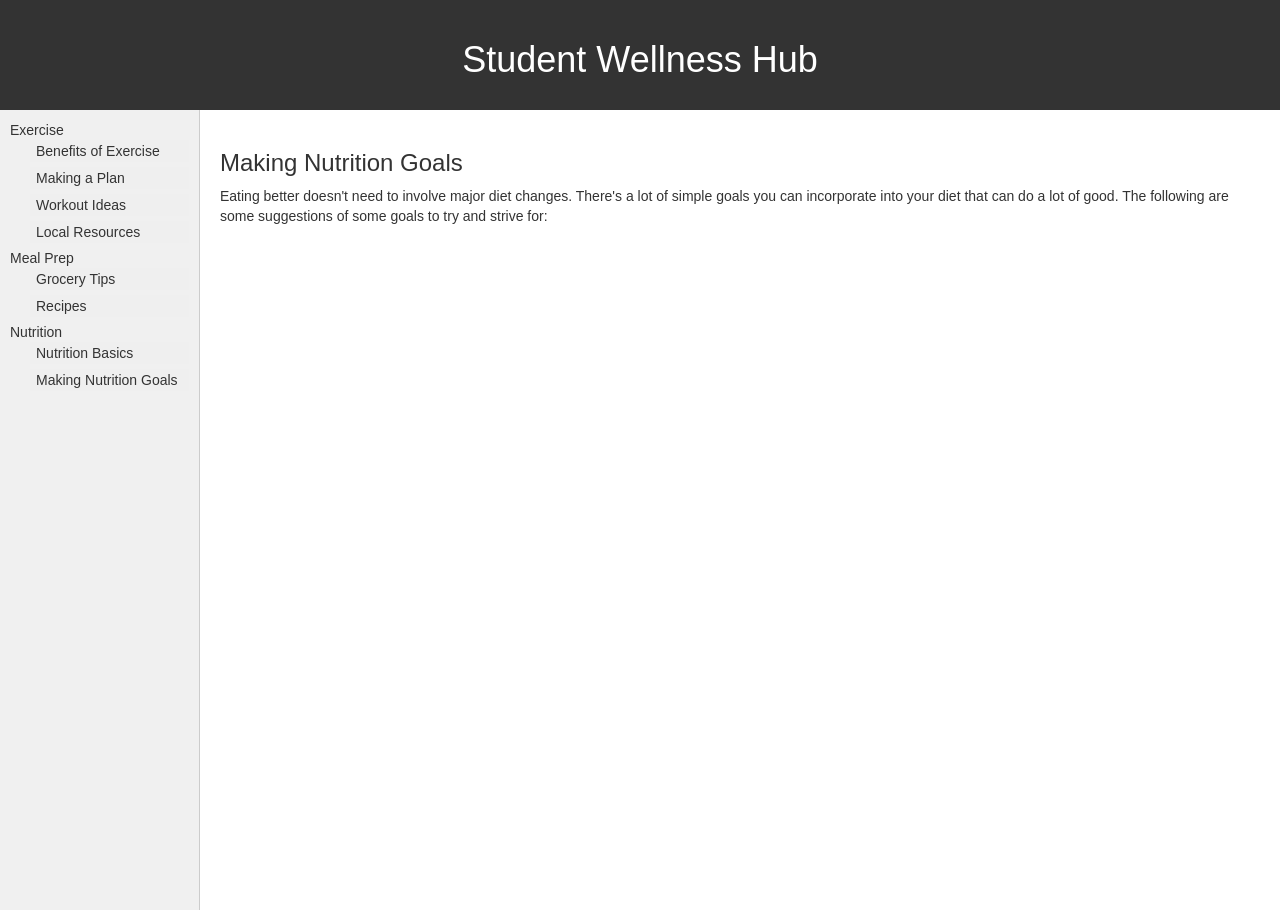
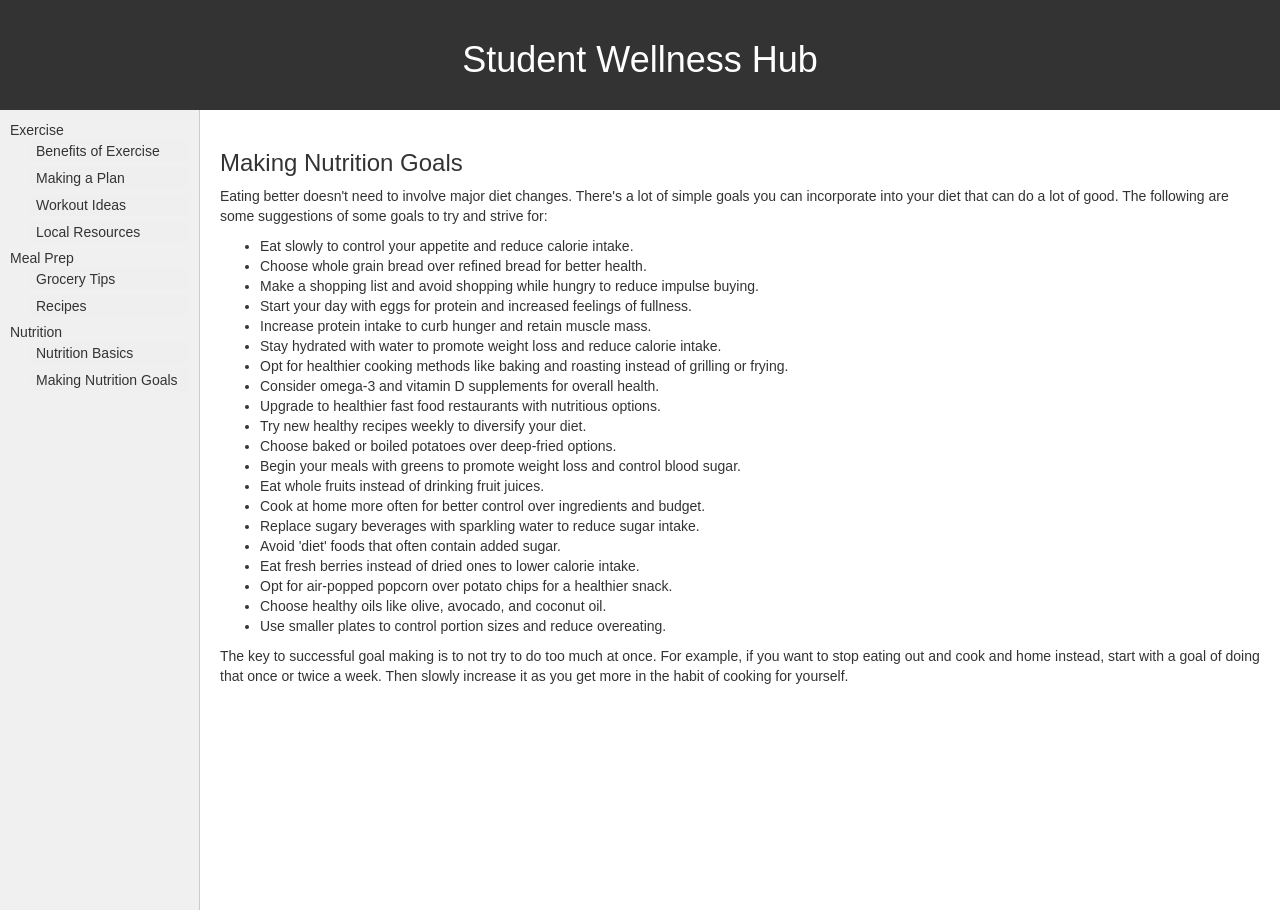
Before and after one commit to emasplund/IAv1, a React (Create React App) app: page / in a window 1280 px wide. Both pictures are taken after a click on the button "Making Nutrition Goals". Built offline with nearby package versions, Linux system fonts and the light colour scheme.

Commit message:
Added things to app.js

```diff
--- a/src/App.js
+++ b/src/App.js
@@ -101,6 +101,29 @@ const App = () => {
     'Boot camps: These are timed-based, high-intensity circuits that combine aerobic and resistance exercises.',
     'Balance or stability: These exercises are designed to strengthen muscles and improve body coordination. Examples include Pilates, tai chi poses, and core-strengthening exercises.',
     'Flexibility: These types of exercises help muscle recovery, maintain range of motion, and prevent injuries. Examples include yoga or individual muscle-stretch movements.',
+  ];
+
+  const eatingTips = [
+    "Eat slowly to control your appetite and reduce calorie intake.",
+    "Choose whole grain bread over refined bread for better health.",
+    "Make a shopping list and avoid shopping while hungry to reduce impulse buying.",
+    "Start your day with eggs for protein and increased feelings of fullness.",
+    "Increase protein intake to curb hunger and retain muscle mass.",
+    "Stay hydrated with water to promote weight loss and reduce calorie intake.",
+    "Opt for healthier cooking methods like baking and roasting instead of grilling or frying.",
+    "Consider omega-3 and vitamin D supplements for overall health.",
+    "Upgrade to healthier fast food restaurants with nutritious options.",
+    "Try new healthy recipes weekly to diversify your diet.",
+    "Choose baked or boiled potatoes over deep-fried options.",
+    "Begin your meals with greens to promote weight loss and control blood sugar.",
+    "Eat whole fruits instead of drinking fruit juices.",
+    "Cook at home more often for better control over ingredients and budget.",
+    "Replace sugary beverages with sparkling water to reduce sugar intake.",
+    "Avoid 'diet' foods that often contain added sugar.",
+    "Eat fresh berries instead of dried ones to lower calorie intake.",
+    "Opt for air-popped popcorn over potato chips for a healthier snack.",
+    "Choose healthy oils like olive, avocado, and coconut oil.",
+    "Use smaller plates to control portion sizes and reduce overeating.",
   ];
 
   return (
@@ -335,6 +358,14 @@ const App = () => {
             <h3>Making Nutrition Goals</h3>
             <p>Eating better doesn't need to involve major diet changes. There's a lot of simple goals you can incorporate into your diet that can do a lot of good. The
             following are some suggestions of some goals to try and strive for: </p>
+
+            <ul>
+              {eatingTips.map((tip, index) => (
+                <li key={index}>{tip}</li>
+              ))}
+            </ul>
+
+            <p>The key to successful goal making is to not try to do too much at once. For example, if you want to stop eating out and cook and home instead, start with a goal of doing that once or twice a week. Then slowly increase it as you get more in the habit of cooking for yourself.</p>
           </div>
         )}
 
```
